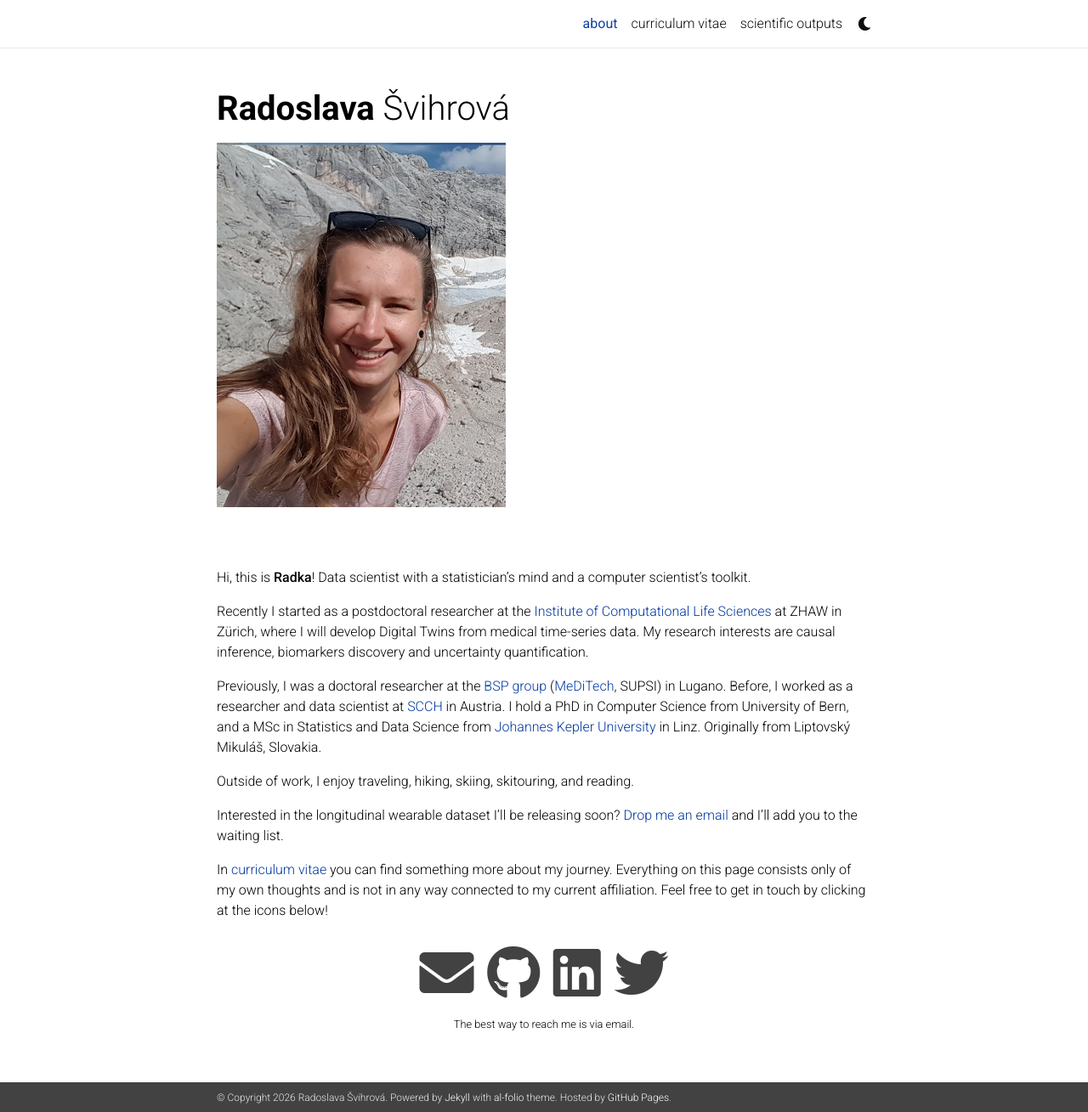
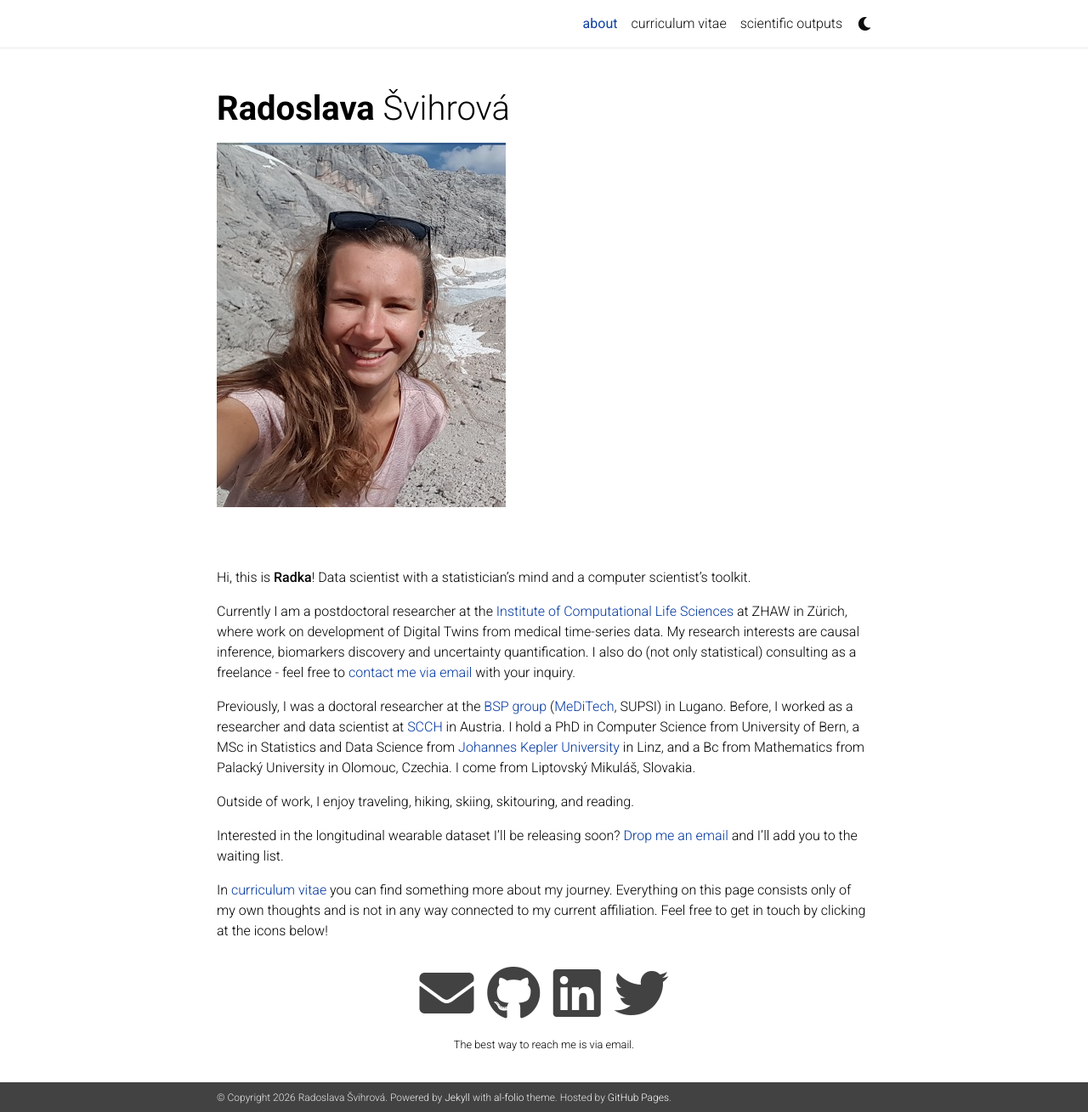
Before and after one commit to RadoslavaS/RadoslavaS.github.io, a Jekyll site: the page built from _pages/about.md, in a window 1280 px wide and 1309 px high. Shown: the whole window at 85% size. Built offline with Jekyll 4.4.1, drawn with Linux system fonts in a browser that asks for light colours; nearby versions of some CDN libraries; a style sheet for code colours, icons or effects is not loaded.

Commit message:
update about page

```diff
--- a/_pages/about.md
+++ b/_pages/about.md
@@ -20,9 +20,10 @@ social: true  # includes social icons at the bottom of the page
 
 Hi, this is **Radka**! Data scientist with a statistician's mind and a computer scientist's toolkit.
 
-Recently I started as a postdoctoral researcher at the [Institute of Computational Life Sciences](https://www.zhaw.ch/en/lsfm/institutes-centres/icls) at ZHAW in Zürich, where I will develop Digital Twins from medical time-series data. My research interests are causal inference, biomarkers discovery and uncertainty quantification.
+Currently I am a postdoctoral researcher at the [Institute of Computational Life Sciences](https://www.zhaw.ch/en/lsfm/institutes-centres/icls) at ZHAW in Zürich, where work on development of Digital Twins from medical time-series data. My research interests are causal inference, biomarkers discovery and uncertainty quantification.
+I also do (not only statistical) consulting as a freelance - feel free to [contact me via email](mailto:radoslava.svihrova@gmail.com) with your inquiry.
 
-Previously, I was a doctoral researcher at the [BSP group](https://bsp-meditech.ch/) ([MeDiTech](https://www.supsi.ch/en/meditech), SUPSI) in Lugano. Before, I worked as a researcher and data scientist at [SCCH](https://www.scch.at/) in Austria. I hold a PhD in Computer Science from University of Bern, and a MSc in Statistics and Data Science from [Johannes Kepler University](https://www.jku.at/institut-fuer-angewandte-statistik/) in Linz. Originally from Liptovský Mikuláš, Slovakia.
+Previously, I was a doctoral researcher at the [BSP group](https://bsp-meditech.ch/) ([MeDiTech](https://www.supsi.ch/en/meditech), SUPSI) in Lugano. Before, I worked as a researcher and data scientist at [SCCH](https://www.scch.at/) in Austria. I hold a PhD in Computer Science from University of Bern, a MSc in Statistics and Data Science from [Johannes Kepler University](https://www.jku.at/institut-fuer-angewandte-statistik/) in Linz, and a Bc from Mathematics from Palacký University in Olomouc, Czechia. I come from Liptovský Mikuláš, Slovakia.
 
 Outside of work, I enjoy traveling, hiking, skiing, skitouring, and reading.
 
```
